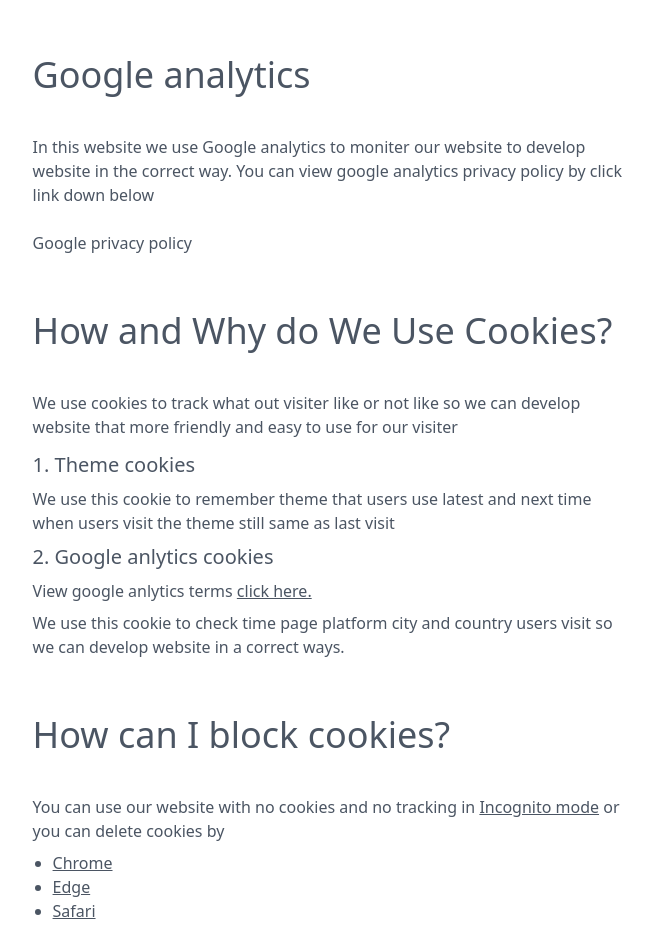
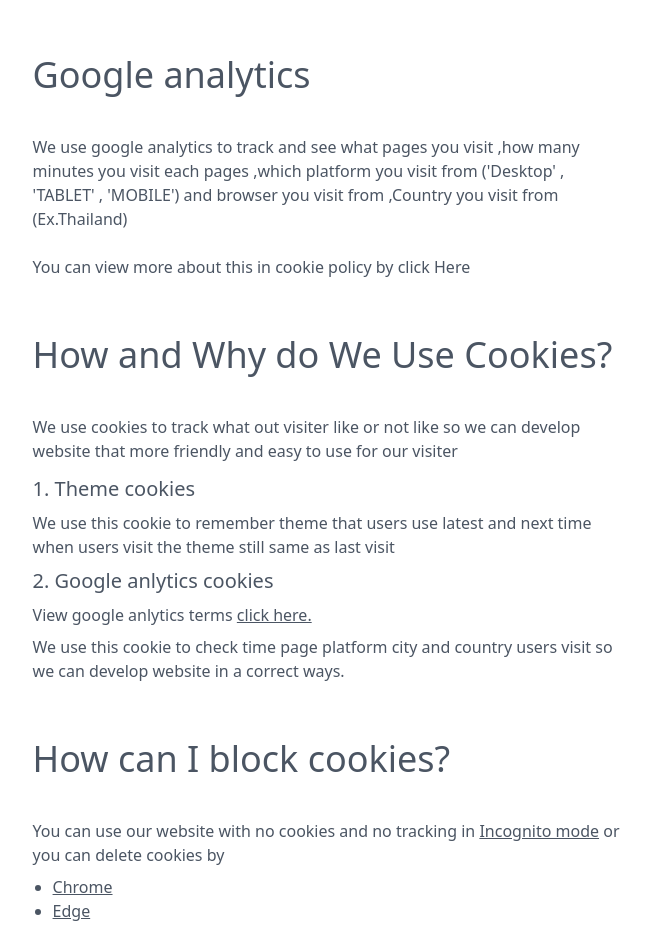
Before and after one commit to ronnapatp/ronnapat.com, a Next.js app: page /en-us/privacy in a window 1280 px wide. Shown: the part 800-1727 px from the top of the page, without its empty margins (310-963 px from the left). Built offline with nearby package versions, Linux system fonts and the light colour scheme; no server answers.

Commit message:
Update privacy policy

```diff
--- a/components/privacy.js
+++ b/components/privacy.js
@@ -18,9 +18,9 @@ export default function () {
                         <br /><br /><br />
                         At ronnapat.com, accessible from https://ronnapat.com/, one of our main priorities is the privacy of our visitors. This Privacy Policy document contains types of information that is collected and recorded by ronnapat.com and how we use it.
                     </div>
-                    <div className="mt-14" id='what-is-cookies'>
+                    <div className="mt-14" id='cookie'>
                         <h2>
-                            <a href='#what-is-cookies' className="tag inline-flex">
+                            <a href='#cookie' className="tag inline-flex">
                                 Cookies
                             </a>
                         </h2>
@@ -30,16 +30,16 @@ export default function () {
                             <a href="/cookie">Cookie policy</a>
                         </p>
                     </div>
-                    <div className="mt-14" id='what-data-we-collect'>
+                    <div className="mt-14" id='google-analytics'>
                         <h2>
-                            <a href='#what-data-we-collect' className="tag inline-flex">
+                            <a href='#google-analytics' className="tag inline-flex">
                                 Google analytics
                             </a>
                         </h2>
                         <p className="mt-10">
-                            In this website we use Google analytics to moniter our website to develop website in the correct way. You can view google analytics privacy policy by click link down below
+                            We use google analytics to track and see what pages you visit ,how many minutes you visit each pages ,which platform you visit from ('Desktop' , 'TABLET' , 'MOBILE') and browser you visit from ,Country you visit from (Ex.Thailand)
                             <br /><br />
-                            <a href="https://policies.google.com/privacy" target='_blank'>Google privacy policy</a>
+                            You can view more about this in cookie policy by click <a href="/cookie">Here</a>
                         </p>
                     </div>
                     <div className="mt-14" id='how-and-why-do-we-use-cookies'>
```
